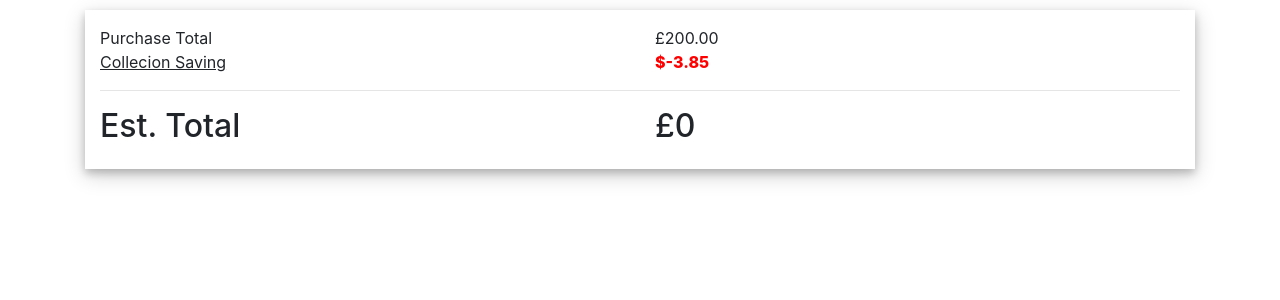
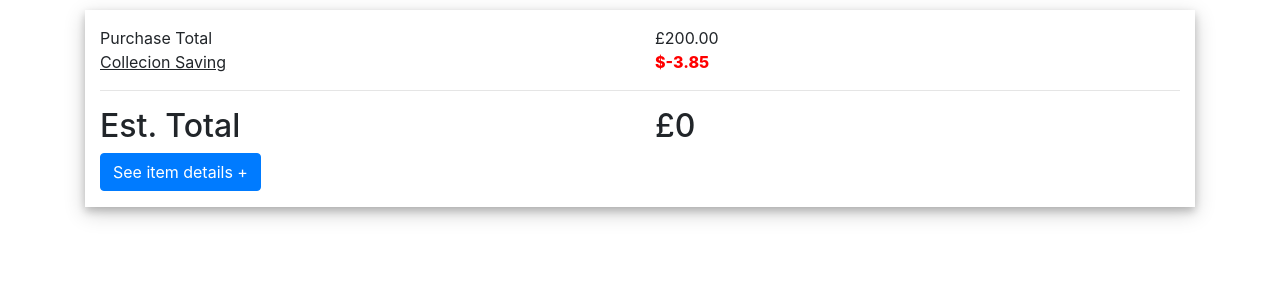
Before and after one commit to DanielCripps94/Checkout-page, a React (Create React App) app in the folder checkout-page/: page / in a window 1280 px wide. Shown: the top 300 px of the page. Built offline with nearby package versions, Linux system fonts and the light colour scheme.

Commit message:
ternary operator for details button complete

```diff
--- a/checkout-page/src/App.css
+++ b/checkout-page/src/App.css
@@ -1,9 +1,10 @@
 .container {
-  margin-top: 10px
+  margin-top: 10px;
+
 }
 
 .purchase--card {
-  width: 350px;
+  width: 250px;
   box-shadow: 0 4px 8px 0 rgba(0, 0, 0, 0.2), 0 6px 20px 0 rgba(0, 0, 0, 0.19);
   padding: 1em
 }
--- a/checkout-page/src/App.js
+++ b/checkout-page/src/App.js
@@ -4,6 +4,7 @@
 import PurchaseTotal from './components/PurchaseTotal'
 import Discount from './components/Discount'
 import EstimatedTotal from './components/EstimatedTotal'
+import ItemDetails from './components/ItemDetails'
 
 import './App.css';
 
@@ -22,6 +23,7 @@
             <Discount saving={this.state.collection}/>
             <hr/>
             <EstimatedTotal price={this.state.estimatedTotal}/>
+            <ItemDetails />
           </Container>
         </div>
     );
--- /dev/null
+++ b/checkout-page/src/components/ItemDetails.js
@@ -0,0 +1,24 @@
+import React, { Component } from 'react';
+import { Button, Collapse, Well, Media, Row, Col } from 'react-bootstrap'
+import { render } from '@testing-library/react';
+
+export default class ItemDetails extends Component {
+    state = {
+        open: false
+    }
+        render() {
+            return (
+                <div>
+                    <Button
+                    className='item--details--button'
+                    bsStyle="link"
+                    onClick={() => this.setState({open: !this.state.open})}
+                    >
+                    { this.state.open === false? `See` : `Hide` } item details
+                    { this.state.open === false? ` +` : ` -` }
+
+                    </Button>
+                </div>
+        )
+    }
+}
```
Also changed, not shown: checkout-page/src/itemDetails.js (deleted).
